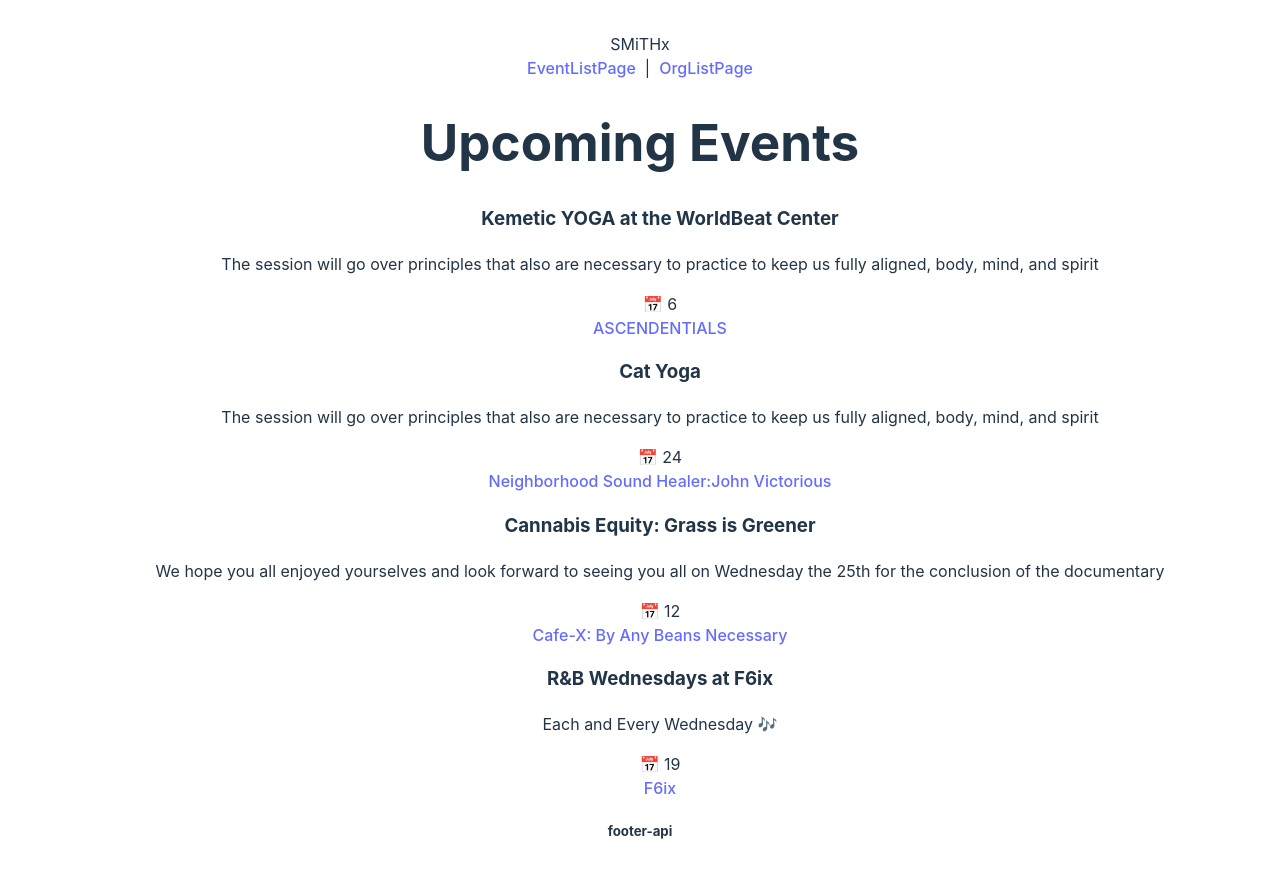
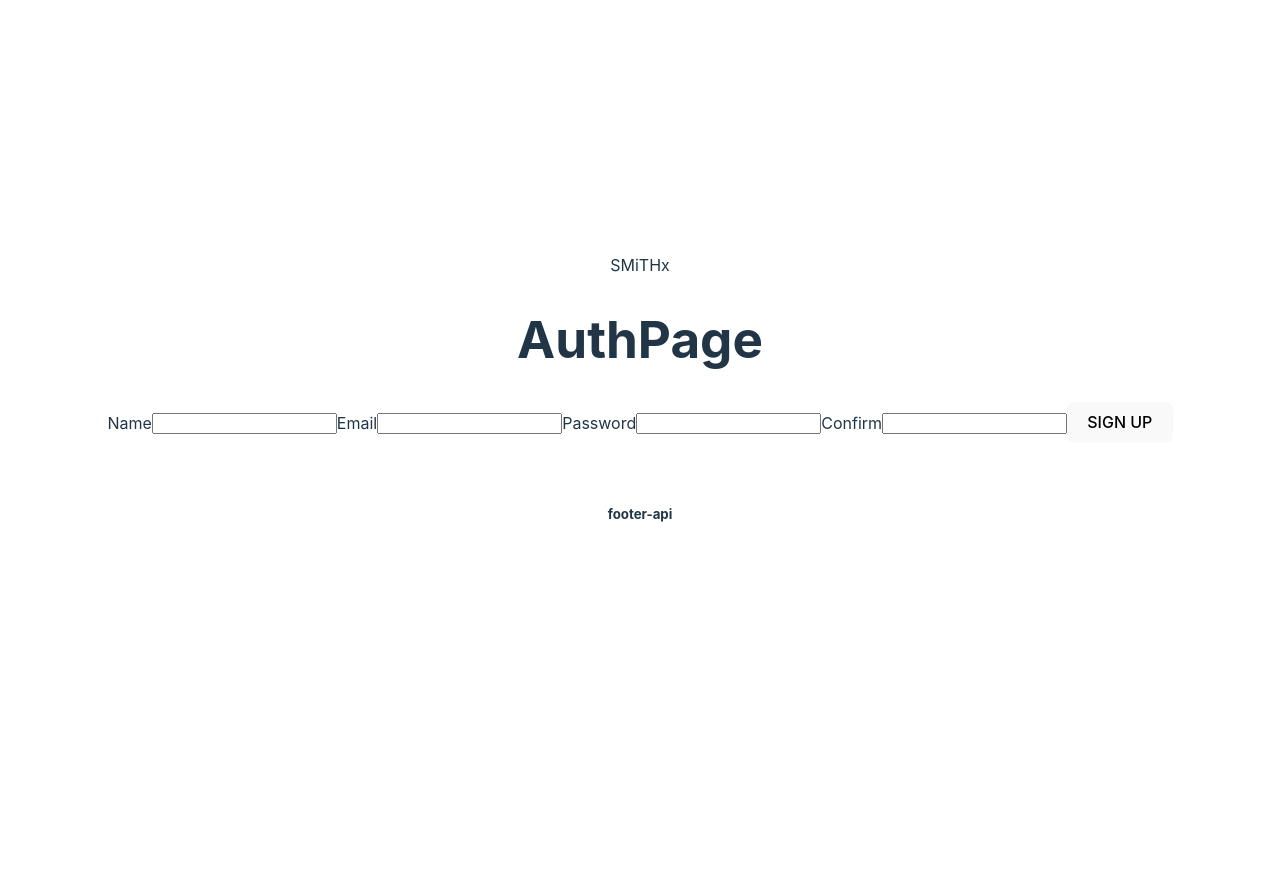
Before and after one commit to redroguea1/SMiTHx, a React (Vite) app in the folder SMiTHx/: page / in a window 1280 px wide. Shown: the top 874 px of the page. After the commit the page ends 800 px from the top, so only its background shows below. Built offline with nearby package versions, Linux system fonts and the light colour scheme.

Commit message:
working on sign up

```diff
--- a/SMiTHx/controllers/api/users.js
+++ b/SMiTHx/controllers/api/users.js
@@ -8,13 +8,15 @@
 async function create(req,res) {
     try {
         // Add the user to the database
+        console.log(req.body)
         const user = await User.create(req.body);
         const token = createJWT(user);
         res.json(token);
         console.log(token);
       } catch (err) {
         // Client will check for non-2xx status code
-        // 400 = Bad Request
+        // 400 = Bad Request]
+        console.log(err)
         res.status(400).json(err);
       }
 }
--- a/SMiTHx/data.js
+++ b/SMiTHx/data.js
@@ -24,4 +24,16 @@
         "description": "Each and Every Wednesday 🎶",
         "org": "F6ix"
     },
+    {
+        "date": "7",
+        "title": "Cannabis Equity: Grass is Greener",
+        "description": "We hope you all enjoyed yourselves and look forward to seeing you all on Wednesday the 25th for the conclusion of the documentary",
+        "org": "Cafe-X: By Any Beans Necessary"
+    },
+    {
+        "date": "18",
+        "title": "NeoSoul Tuesday",
+        "description": "Come groove with Addiktion every Tuesday at Phantom Lounge 🎶",
+        "org": "Phantom Lounge"
+    },
 ]
--- a/SMiTHx/models/user.js
+++ b/SMiTHx/models/user.js
@@ -1,6 +1,6 @@
 const mongoose = require('mongoose');
 const Schema = mongoose.Schema;
-
+const bcrypt = require('bcrypt')
 const SALT_ROUNDS = 6;  // 6 is a reasonable value
 
 
--- a/SMiTHx/package.json
+++ b/SMiTHx/package.json
@@ -10,6 +10,7 @@
   },
   "dependencies": {
     "bcrypt": "^5.1.0",
+    "dotenv": "^16.0.3",
     "express": "^4.18.2",
     "jsonwebtoken": "^9.0.0",
     "mongoose": "^7.0.3",
--- a/SMiTHx/server.js
+++ b/SMiTHx/server.js
@@ -3,8 +3,8 @@
 const express = require('express');
 const path = require('path');
 const logger = require('morgan');
-// require('dotenv').config();
-// require('./config/database')
+require('dotenv').config();
+require('./config/database')
 
 const app = express();
 
--- a/SMiTHx/src/components/NavBar/NavBar.jsx
+++ b/SMiTHx/src/components/NavBar/NavBar.jsx
@@ -9,6 +9,8 @@
           <Link to="/">EventListPage</Link>
           &nbsp; | &nbsp;
           <Link to="/orgs">OrgListPage</Link>
+          &nbsp; | &nbsp;
+          <Link to="/calendar">DayListPage</Link>
       </nav>
   )
 }
--- a/SMiTHx/src/components/SignUpForm/SignUpForm.jsx
+++ b/SMiTHx/src/components/SignUpForm/SignUpForm.jsx
@@ -5,7 +5,7 @@
 
 // Initial State:
 const initialForm = {
-    name: '',
+    username: '',
     email: '',
     password: '',
     confirm: '',
@@ -33,7 +33,7 @@
         try {
           // Excludes unneeded properties:
           const userData = {
-            name: formData.name,
+            username: formData.username,
             email: formData.email,
             password: formData.password
           };
@@ -43,7 +43,8 @@
           setUser(user);
         } catch {
           // Error catch:
-          setFormData({ error: 'Sign Up Failed - Try Again' });
+          //setFormData({ error: 'Sign Up Failed - Try Again' });
+          //setFormData(userData)
         }
       };
     // Rendered component:
@@ -52,8 +53,8 @@
         <div className='SignUpForm'>
           <form autoComplete='off' onSubmit={handleSubmit}>
             <label>Name</label>
-              <input type='text' name='name'
-                value={formData.name}
+              <input type='text' name='username'
+                value={formData.username}
                 onChange={handleChange}
                 required
               />
--- a/SMiTHx/src/pages/App/App.jsx
+++ b/SMiTHx/src/pages/App/App.jsx
@@ -8,21 +8,23 @@
 import Footer from '../../components/Footer/Footer'
 import { events } from '../../../data'
 import { getUser } from '../../utilities/users-service'
+import DayListPage from '../DayListPage/DayListPage'
 
 function App() {
 
-  const [user, setUser] = useState([]) //need to update useState to getUser
+  const [user, setUser] = useState(null) //need to update useState to getUser
 
   return (
     <main className="App">SMiTHx
 
     { user ?
       <>
-        <NavBar />
+        <NavBar user={user}/>
         <Routes>
           {/* HERE Will go the routes */}
           <Route path="/" element={<EventListPage events={events}/>} />
           <Route path="/orgs" element={<OrgListPage />} />
+          <Route path="/calendar/" element={<DayListPage events={events} />} />
         </Routes>
       </>
       :
--- /dev/null
+++ b/SMiTHx/src/pages/DayListPage/DayListPage.jsx
@@ -0,0 +1,12 @@
+import React from 'react'
+import { events } from '../../../data'
+
+export default function DayListPage({events}) {
+    //should i pass my object as an array
+    //based on the date. Events for that date should render in a dayeventcard with all of the events in it.
+  return (
+    <>
+    <div>Calendar View</div>
+    </>
+  )
+}
--- a/SMiTHx/src/utilities/users-service.js
+++ b/SMiTHx/src/utilities/users-service.js
@@ -3,9 +3,15 @@
 export async function signUp(userData) {
     // Delegate the network request code to the users-api.js API module
     // which will ultimately return a JSON Web Token (JWT)
+    try {
     const token = await usersAPI.signUp(userData);
     localStorage.setItem('token', token)
-    console.log("this is the token: " + token)
+    return getUser
+    } catch (err) {
+        // Client will check for non-2xx status code
+        // 400 = Bad Request
+        res.status(400).json(err);
+      }
     // Baby step by returning whatever is sent back by the server
     return token;
 }
```
Also changed, not shown: SMiTHx/config/database.js (added, +10 -0 lines), 1 other file (tests, documents, lock files or other folders).
